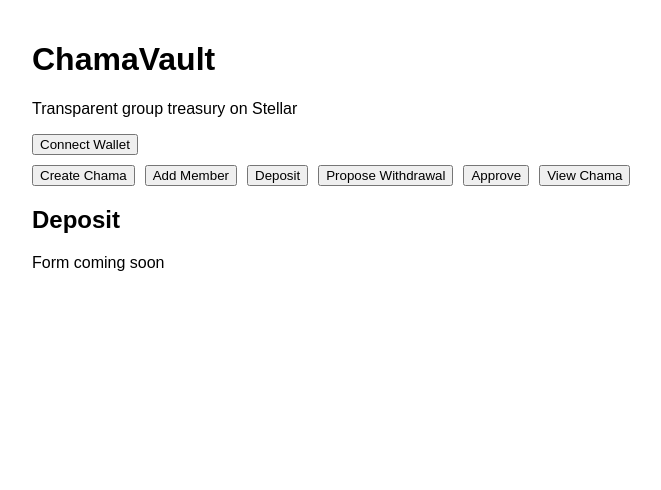
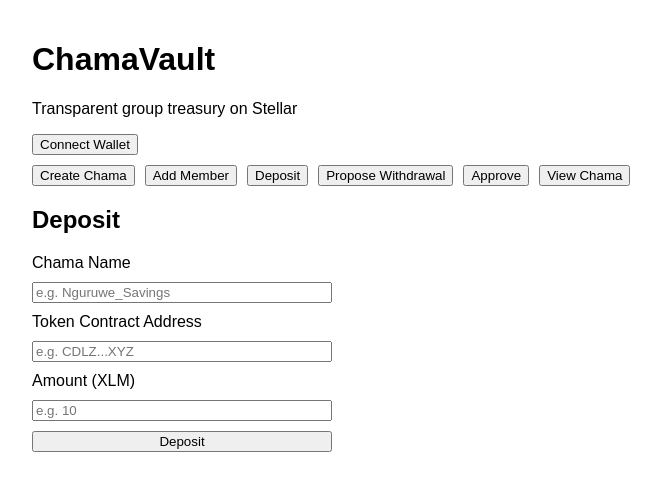
Before and after one commit to Gh7-Dev/ChamaWallet, a React (Vite) app in the folder chamavault-frontend/: page / in a window 1280 px wide. Both pictures are taken after a click on the button "Deposit". Shown: the top 490 px of the page, without its empty margins (308-969 px from the left). Built offline with nearby package versions, Linux system fonts and the light colour scheme.

Commit message:
Fix storage TTL expiry, update contract ID, implement propose withdrawal

```diff
--- a/chamavault-frontend/src/App.jsx
+++ b/chamavault-frontend/src/App.jsx
@@ -1,7 +1,7 @@
 import { useState } from "react";
 import { getAddress, isConnected, requestAccess } from "@stellar/freighter-api"
 
-const CONTRACT_ID = "CB4IQW7N33KD7WKX53WRGOXGIONRTQLRUUH7CLSPHPY44I2632T45KOV";
+const CONTRACT_ID = "CDB76V4HNBC7LIQHEJUIAUHNM4B2GSUJ6RMD6KEIC4YIRMPWXKL663QE";
 const NETWORK = "TESTNET";
 
 function App() {
@@ -42,8 +42,8 @@
         {page === "home" && <p>Select an action above.</p>}
         {page === "create" && <CreateChama walletAddress={walletAddress} />}
         {page === "addMember" && <AddMember walletAddress={walletAddress} />}
-        {page === "deposit" && <Deposit />}
-        {page === "propose" && <ProposeWithdrawal />}
+        {page === "deposit" && <Deposit walletAddress={walletAddress} />}
+        {page === "propose" && <ProposeWithdrawal walletAddress={walletAddress} />}
         {page === "approve" && <ApproveWithdrawal />}
         {page === "view" && <ViewChama />}
       </div>
@@ -93,7 +93,7 @@
       if (signResult.error) throw new Error(signResult.error);
       const txToSubmit = StellarSdk.TransactionBuilder.fromXDR(signResult.signedTxXdr, Networks.TESTNET);
       const result = await server.sendTransaction(txToSubmit);
-      if (result.status === "ERROR") throw new Error(result.errorResult);
+      if (result.status === "ERROR") throw new Error(JSON.stringify(result.errorResult));
 
       setStatus("Confirming transaction...");
       let confirmed;
@@ -108,11 +108,9 @@
         throw new Error("Transaction failed: " + confirmed.status);
       }
     } catch (err) {
-      setStatus("Error: " + err.message);
+      setStatus("Error: " + (err?.message || JSON.stringify(err)));
     }
   }
-    //setStatus("Connecting to Freighter wallet...");
-    // contract call will go here
 
   return (
     <div>
@@ -170,7 +168,7 @@
       if (signResult.error) throw new Error(signResult.error);
       const txToSubmit = StellarSdk.TransactionBuilder.fromXDR(signResult.signedTxXdr, Networks.TESTNET);
       const result = await server.sendTransaction(txToSubmit);
-      if (result.status === "ERROR") throw new Error(result.errorResult);
+      if (result.status === "ERROR") throw new Error(JSON.stringify(result.errorResult));
 
       setStatus("Confirming transaction...");
       let confirmed;
@@ -185,7 +183,7 @@
         throw new Error("Transaction failed: " + confirmed.status);
       }
     } catch (err) {
-      setStatus("Error: " + err.message);
+      setStatus("Error: " + (err?.message || JSON.stringify(err)));
     }
   };
 
@@ -213,11 +211,201 @@
     </div>
   );
 }
-function Deposit() {
-  return <div><h2>Deposit</h2><p>Form coming soon</p></div>;
+function Deposit({ walletAddress }) {
+  const [chamaName, setChamaName] = useState("");
+  const [tokenId, setTokenId] = useState("");
+  const [amount, setAmount] = useState("");
+  const [status, setStatus] = useState("");
+
+  const handleDeposit = async () => {
+    if (!chamaName) { setStatus("Please enter a chama name"); return; }
+    if (!tokenId) { setStatus("Please enter a token contract address"); return; }
+    if (!amount || isNaN(amount) || Number(amount) <= 0) { setStatus("Please enter a valid amount"); return; }
+    if (!walletAddress) { setStatus("Please connect wallet first"); return; }
+    try {
+      setStatus("Building transaction...");
+      const StellarSdk = await import("@stellar/stellar-sdk");
+      const { Contract, TransactionBuilder, Networks, BASE_FEE, nativeToScVal, Address } = StellarSdk;
+      const server = new StellarSdk.rpc.Server("https://soroban-testnet.stellar.org");
+      const { signTransaction } = await import("@stellar/freighter-api");
+      const amountInStroops = BigInt(Math.round(Number(amount) * 1e7));
+
+      // Step 1: approve
+      const account = await server.getAccount(walletAddress);
+      const ledger = await server.getLatestLedger();
+      const approveTx = new TransactionBuilder(account, { fee: BASE_FEE, networkPassphrase: Networks.TESTNET })
+        .addOperation(
+          new Contract(tokenId).call(
+            "approve",
+            new Address(walletAddress).toScVal(),
+            new Address(CONTRACT_ID).toScVal(),
+            nativeToScVal(amountInStroops, { type: "i128" }),
+            nativeToScVal(ledger.sequence + 100, { type: "u32" })
+          )
+        )
+        .setTimeout(30)
+        .build();
+      const preparedApprove = await server.prepareTransaction(approveTx);
+      const approveSign = await signTransaction(preparedApprove.toXDR(), { networkPassphrase: Networks.TESTNET });
+      if (approveSign.error) throw new Error(approveSign.error);
+      const approveResult = await server.sendTransaction(
+        StellarSdk.TransactionBuilder.fromXDR(approveSign.signedTxXdr, Networks.TESTNET)
+      );
+      if (approveResult.status === "ERROR") throw new Error(JSON.stringify(approveResult.errorResult));
+
+      setStatus("Approving token spend...");
+      for (let i = 0; i < 20; i++) {
+        await new Promise(r => setTimeout(r, 2000));
+        const c = await server.getTransaction(approveResult.hash);
+        if (c.status === "SUCCESS") break;
+        if (c.status === "FAILED") throw new Error("Approval failed");
+      }
+
+      // Step 2: deposit
+      setStatus("Depositing...");
+      const freshAccount = await server.getAccount(walletAddress);
+      const depositTx = new TransactionBuilder(freshAccount, { fee: BASE_FEE, networkPassphrase: Networks.TESTNET })
+        .addOperation(
+          new Contract(CONTRACT_ID).call(
+            "deposit",
+            nativeToScVal(chamaName.replace(/ /g, "_"), { type: "symbol" }),
+            new Address(walletAddress).toScVal(),
+            new Address(tokenId).toScVal(),
+            nativeToScVal(amountInStroops, { type: "i128" })
+          )
+        )
+        .setTimeout(30)
+        .build();
+      const preparedDeposit = await server.prepareTransaction(depositTx);
+      const depositSign = await signTransaction(preparedDeposit.toXDR(), { networkPassphrase: Networks.TESTNET });
+      if (depositSign.error) throw new Error(depositSign.error);
+      const depositResult = await server.sendTransaction(
+        StellarSdk.TransactionBuilder.fromXDR(depositSign.signedTxXdr, Networks.TESTNET)
+      );
+      if (depositResult.status === "ERROR") throw new Error(JSON.stringify(depositResult.errorResult));
+
+      setStatus("Confirming deposit...");
+      let confirmed;
+      for (let i = 0; i < 20; i++) {
+        await new Promise(r => setTimeout(r, 2000));
+        confirmed = await server.getTransaction(depositResult.hash);
+        if (confirmed.status !== "NOT_FOUND") break;
+      }
+      if (confirmed.status === "SUCCESS") {
+        setStatus("Deposit successful! Tx: " + depositResult.hash);
+      } else {
+        throw new Error("Transaction failed: " + confirmed.status);
+      }
+    } catch (err) {
+      setStatus("Error: " + (err?.message || JSON.stringify(err)));
+    }
+  };
+
+  return (
+    <div>
+      <h2>Deposit</h2>
+      <div style={{ display: "flex", flexDirection: "column", gap: "10px", maxWidth: "300px" }}>
+        <label>Chama Name</label>
+        <input
+          type="text"
+          value={chamaName}
+          onChange={(e) => setChamaName(e.target.value.replace(/ /g, "_"))}
+          placeholder="e.g. Nguruwe_Savings"
+        />
+        <label>Token Contract Address</label>
+        <input
+          type="text"
+          value={tokenId}
+          onChange={(e) => setTokenId(e.target.value.trim())}
+          placeholder="e.g. CDLZ...XYZ"
+        />
+        <label>Amount (XLM)</label>
+        <input
+          type="number"
+          value={amount}
+          onChange={(e) => setAmount(e.target.value)}
+          placeholder="e.g. 10"
+          min="0"
+        />
+        <button onClick={handleDeposit}>Deposit</button>
+        {status && <p>{status}</p>}
+      </div>
+    </div>
+  );
 }
-function ProposeWithdrawal() {
-  return <div><h2>Propose Withdrawal</h2><p>Form coming soon</p></div>;
+function ProposeWithdrawal({ walletAddress }) {
+  const [chamaName, setChamaName] = useState("");
+  const [amount, setAmount] = useState("");
+  const [recipient, setRecipient] = useState("");
+  const [status, setStatus] = useState("");
+
+  const handlePropose = async () => {
+    if (!chamaName) { setStatus("Please enter a chama name"); return; }
+    if (!amount || isNaN(amount) || Number(amount) <= 0) { setStatus("Please enter a valid amount"); return; }
+    if (!recipient) { setStatus("Please enter a recipient address"); return; }
+    if (!walletAddress) { setStatus("Please connect wallet first"); return; }
+    try {
+      setStatus("Building transaction...");
+      const StellarSdk = await import("@stellar/stellar-sdk");
+      const { Contract, TransactionBuilder, Networks, BASE_FEE, nativeToScVal, Address } = StellarSdk;
+      const server = new StellarSdk.rpc.Server("https://soroban-testnet.stellar.org");
+      const { signTransaction } = await import("@stellar/freighter-api");
+      const amountInStroops = BigInt(Math.round(Number(amount) * 1e7));
+
+      const account = await server.getAccount(walletAddress);
+      const tx = new TransactionBuilder(account, { fee: BASE_FEE, networkPassphrase: Networks.TESTNET })
+        .addOperation(
+          new Contract(CONTRACT_ID).call(
+            "propose_withdrawal",
+            nativeToScVal(chamaName.replace(/ /g, "_"), { type: "symbol" }),
+            new Address(walletAddress).toScVal(),
+            nativeToScVal(amountInStroops, { type: "i128" }),
+            new Address(recipient).toScVal()
+          )
+        )
+        .setTimeout(30)
+        .build();
+
+      const prepared = await server.prepareTransaction(tx);
+      const signResult = await signTransaction(prepared.toXDR(), { networkPassphrase: Networks.TESTNET });
+      if (signResult.error) throw new Error(signResult.error);
+      const result = await server.sendTransaction(
+        StellarSdk.TransactionBuilder.fromXDR(signResult.signedTxXdr, Networks.TESTNET)
+      );
+      if (result.status === "ERROR") throw new Error(JSON.stringify(result.errorResult));
+
+      setStatus("Confirming...");
+      let confirmed;
+      for (let i = 0; i < 20; i++) {
+        await new Promise(r => setTimeout(r, 2000));
+        confirmed = await server.getTransaction(result.hash);
+        if (confirmed.status !== "NOT_FOUND") break;
+      }
+      if (confirmed.status === "SUCCESS") {
+        setStatus("Withdrawal proposed! Tx: " + result.hash);
+      } else {
+        throw new Error("Transaction failed: " + confirmed.status);
+      }
+    } catch (err) {
+      setStatus("Error: " + (err?.message || JSON.stringify(err)));
+    }
+  };
+
+  return (
+    <div>
+      <h2>Propose Withdrawal</h2>
+      <div style={{ display: "flex", flexDirection: "column", gap: "10px", maxWidth: "300px" }}>
+        <label>Chama Name</label>
+        <input type="text" value={chamaName} onChange={(e) => setChamaName(e.target.value.replace(/ /g, "_"))} placeholder="e.g. Nguruwe_Savings" />
+        <label>Amount (XLM)</label>
+        <input type="number" value={amount} onChange={(e) => setAmount(e.target.value)} placeholder="e.g. 10" min="0" />
+        <label>Recipient Address</label>
+        <input type="text" value={recipient} onChange={(e) => setRecipient(e.target.value.trim())} placeholder="e.g. GABC...XYZ" />
+        <button onClick={handlePropose}>Propose Withdrawal</button>
+        {status && <p>{status}</p>}
+      </div>
+    </div>
+  );
 }
 function ApproveWithdrawal() {
   return <div><h2>Approve Withdrawal</h2><p>Form coming soon</p></div>;
```
Also changed, not shown: 2 other files (tests, documents, lock files or other folders).
